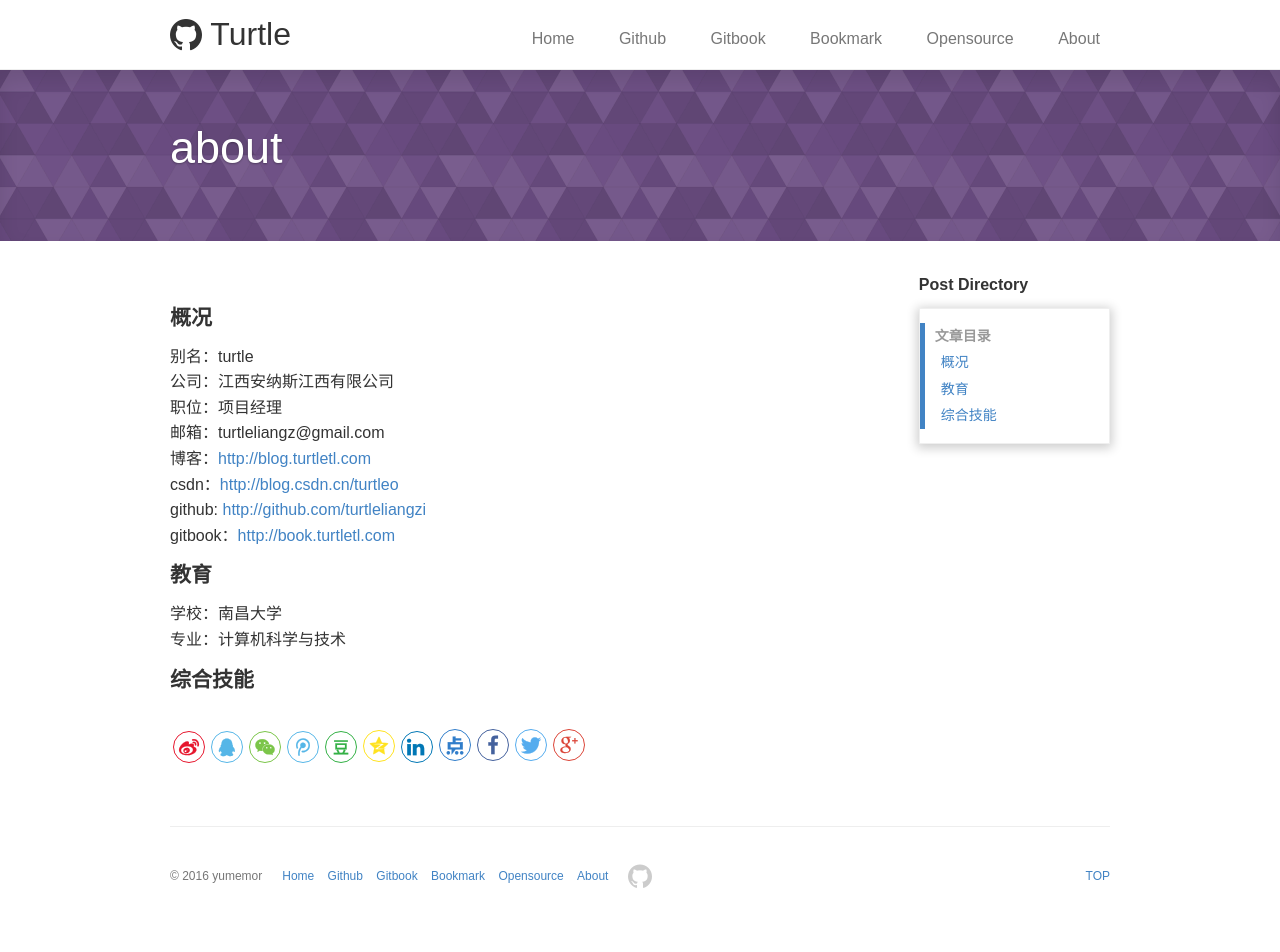
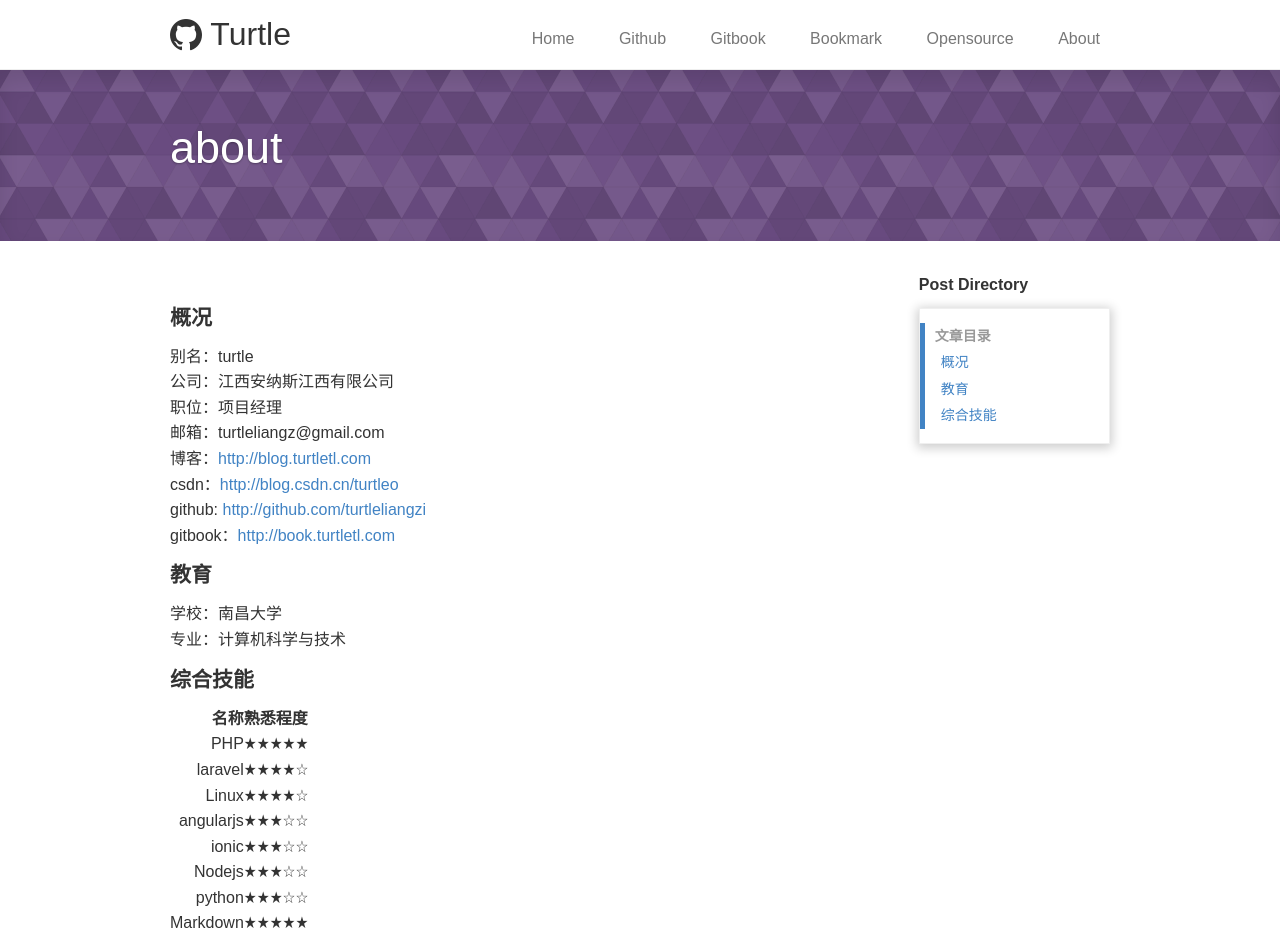
Before and after one commit to turtleliangzi/turtle.github.io, a plain HTML site: page about/index.html in a window 1280 px wide. Shown: the top 952 px of the page. Before the commit the page ends 925 px from the top, so only its background shows below. Drawn offline with nearby package versions, Linux system fonts and the light colour scheme; a script that the page names is missing.

Commit message:
Site updated: 2016-10-23 14:45:30

```diff
--- a/about/index.html
+++ b/about/index.html
@@ -74,7 +74,49 @@
 <li>学校：南昌大学</li>
 <li>专业：计算机科学与技术</li>
 </ul>
-<h2 id="综合技能"><a href="#综合技能" class="headerlink" title="综合技能"></a>综合技能</h2>
+<h2 id="综合技能"><a href="#综合技能" class="headerlink" title="综合技能"></a>综合技能</h2><table>
+<thead>
+<tr>
+<th style="text-align:right">名称</th>
+<th style="text-align:left">熟悉程度</th>
+</tr>
+</thead>
+<tbody>
+<tr>
+<td style="text-align:right">PHP</td>
+<td style="text-align:left">★★★★★</td>
+</tr>
+<tr>
+<td style="text-align:right">laravel</td>
+<td style="text-align:left">★★★★☆</td>
+</tr>
+<tr>
+<td style="text-align:right">Linux</td>
+<td style="text-align:left">★★★★☆</td>
+</tr>
+<tr>
+<td style="text-align:right">angularjs</td>
+<td style="text-align:left">★★★☆☆</td>
+</tr>
+<tr>
+<td style="text-align:right">ionic</td>
+<td style="text-align:left">★★★☆☆</td>
+</tr>
+<tr>
+<td style="text-align:right">Nodejs</td>
+<td style="text-align:left">★★★☆☆</td>
+</tr>
+<tr>
+<td style="text-align:right">python</td>
+<td style="text-align:left">★★★☆☆</td>
+</tr>
+<tr>
+<td style="text-align:right">Markdown</td>
+<td style="text-align:left">★★★★★</td>
+</tr>
+</tbody>
+</table>
+
             </article>
 
                 <div class="share">
```
Also changed, not shown: content.json.
